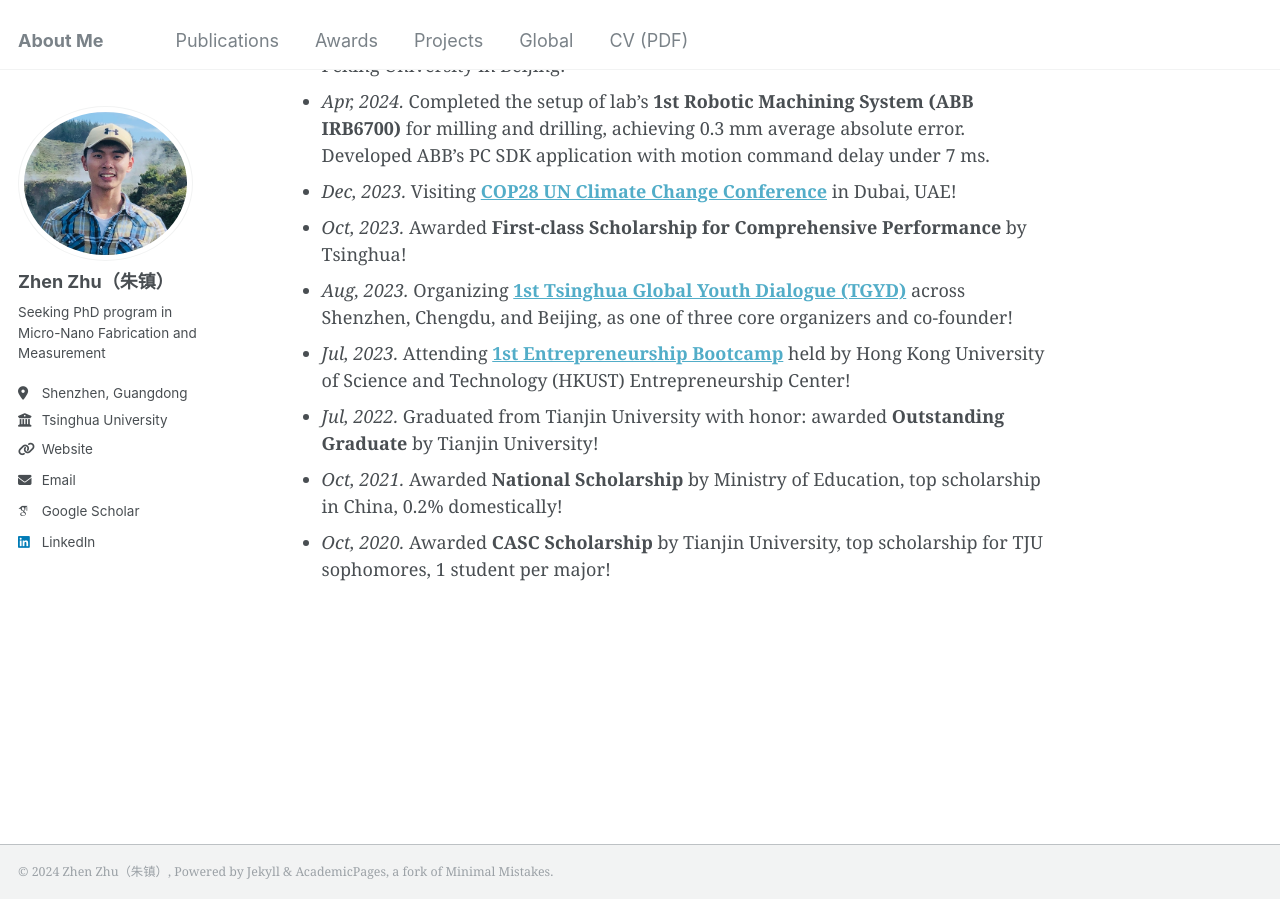
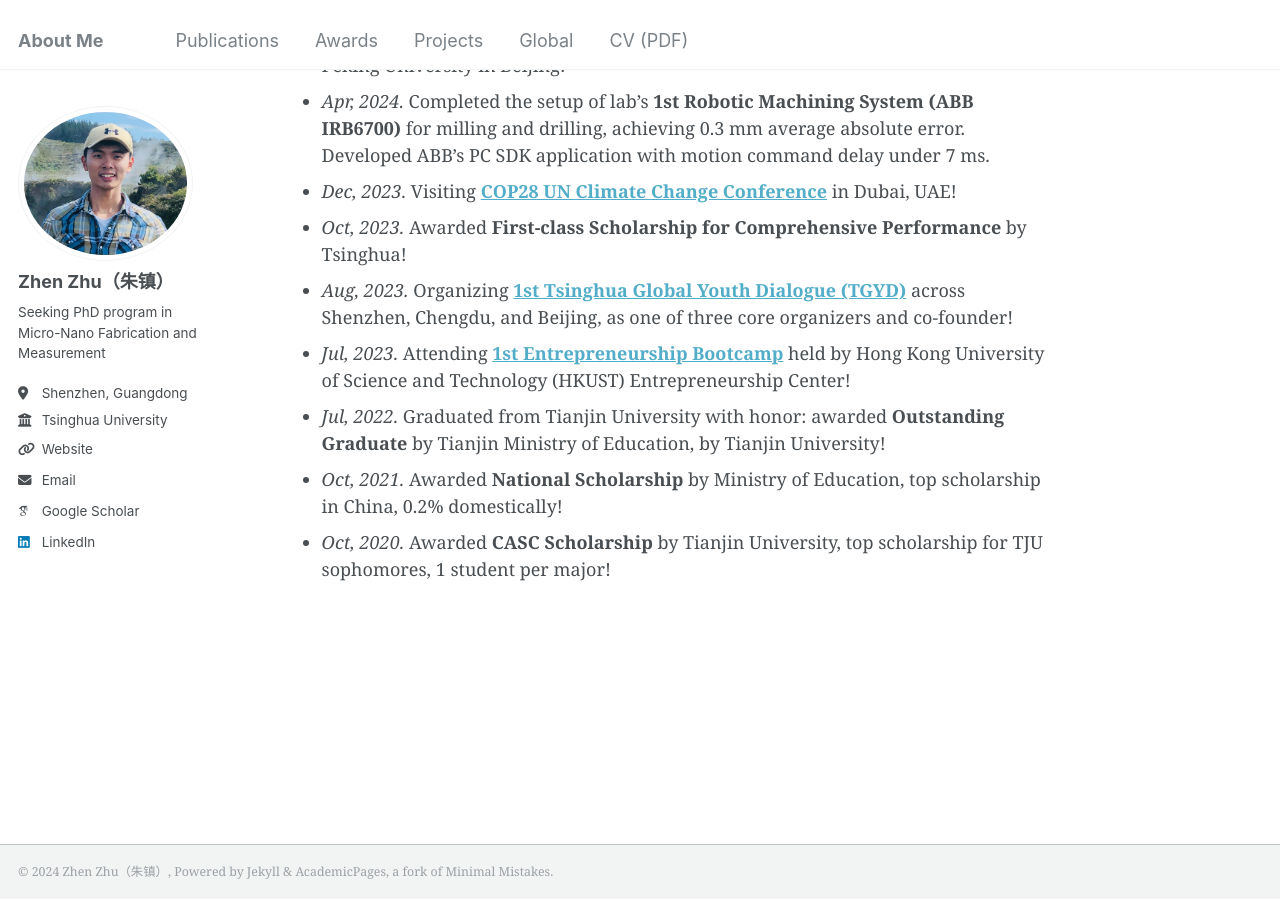
Before and after one commit to zhenzhuzz/zhenzhuzz.github.io, a Jekyll site: the page built from _pages/about.md, in a window 1280 px wide and 900 px high, scrolled down 956 px. Built offline with Jekyll 4.4.1, drawn with Linux system fonts in a browser that asks for light colours; some web fonts are replaced.

Commit message:
Update about.md

```diff
--- a/_pages/about.md
+++ b/_pages/about.md
@@ -24,6 +24,6 @@ My research interests lie broadly in **Micro-Nano Fabrication and Measurement**,
 * *Oct, 2023.* Awarded **First-class Scholarship for Comprehensive Performance** by Tsinghua!
 * *Aug, 2023.* Organizing [**1st Tsinghua Global Youth Dialogue (TGYD)**](https://goglobal.tsinghua.edu.cn/tgyd/) across Shenzhen, Chengdu, and Beijing, as one of three core organizers and co-founder!
 * *Jul, 2023.* Attending [**1st Entrepreneurship Bootcamp**](https://ec.hkust.edu.hk/entrepreneurship-bootcamp) held by Hong Kong University of Science and Technology (HKUST) Entrepreneurship Center!
-* *Jul, 2022.* Graduated from Tianjin University with honor: awarded **Outstanding Graduate** by Tianjin University!
+* *Jul, 2022.* Graduated from Tianjin University with honor: awarded **Outstanding Graduate** by Tianjin Ministry of Education, by Tianjin University!
 * *Oct, 2021.* Awarded **National Scholarship** by Ministry of Education, top scholarship in China, 0.2% domestically!
 * *Oct, 2020.* Awarded **CASC Scholarship** by Tianjin University, top scholarship for TJU sophomores, 1 student per major!
```
